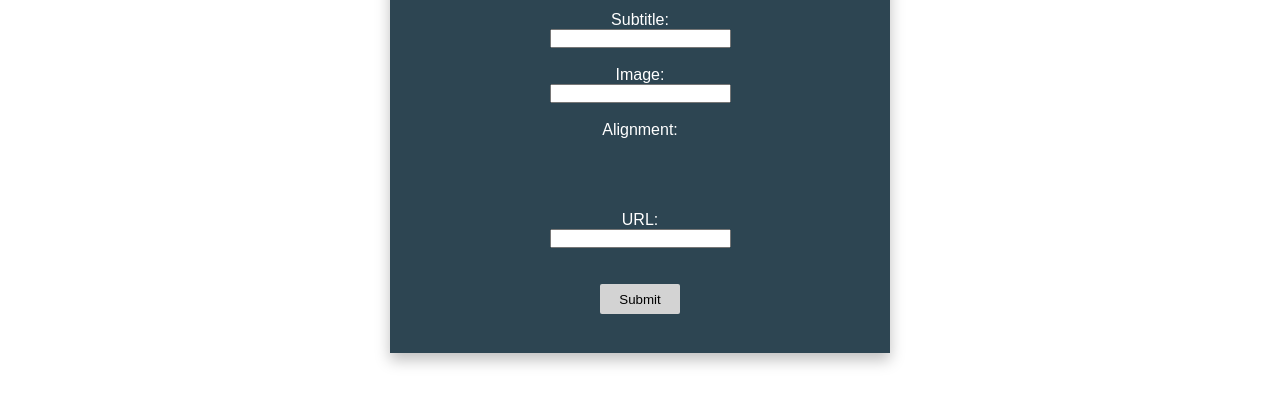
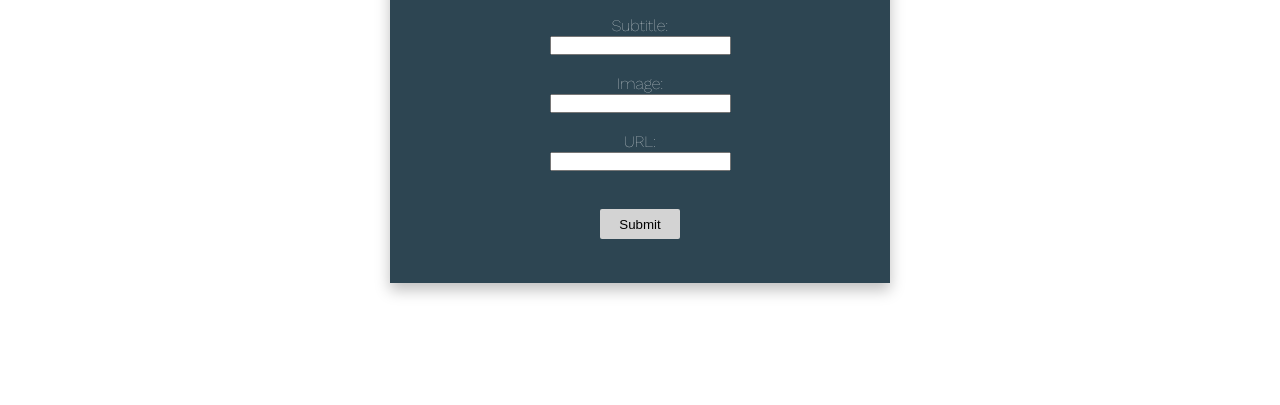
Before and after one commit to deco3500/apple, a website: page Prototypes/bubbler_prototype/createArticle.html in a window 1280 px wide. Shown: the part 309-714 px from the top of the page. Drawn offline with nearby package versions, Linux system fonts and the light colour scheme.

Commit message:
for fuck's sake

```diff
--- a/Prototypes/bubbler_prototype/createArticle.html
+++ b/Prototypes/bubbler_prototype/createArticle.html
@@ -5,6 +5,7 @@
 	<meta name="viewport" content="width=device-width, initial-scale=1.0">
 	<meta http-equiv="X-UA-Compatible" content="somethign">
 	<link rel="stylesheet" href="css/master.css" media="screen" title="no title">
+        <link href="https://fonts.googleapis.com/css?family=Work+Sans:100" rel="stylesheet">
 	<title>Bubbler</title>
 </head>
 <body>
@@ -24,8 +25,6 @@
             <input type="text" name="firstname"><br><br>
             <p>Image:</p>
             <input type="text" name="firstname"><br><br>
-            <p>Alignment:</p><br><br><br><br>
-                <!-- insert voting-->
             <p>URL:</p>
             <input type="text" name="firstname"><br><br><br>
             <button>Submit</button>
--- a/Prototypes/bubbler_prototype/css/master.css
+++ b/Prototypes/bubbler_prototype/css/master.css
@@ -176,7 +176,7 @@
 }
 
 #createArticle {
-    height: 480px;
+    height: 410px;
     top: calc(50vh - 218px);
 }
 
```
